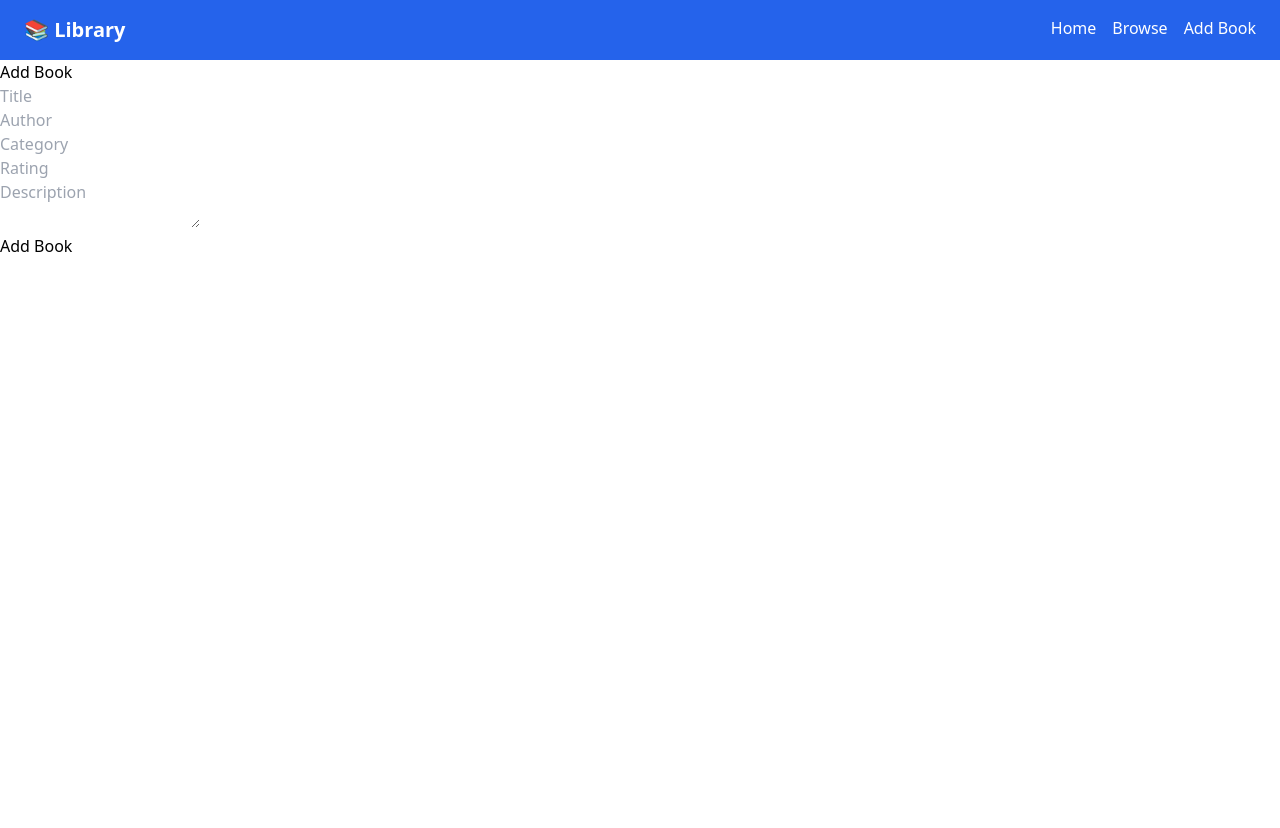
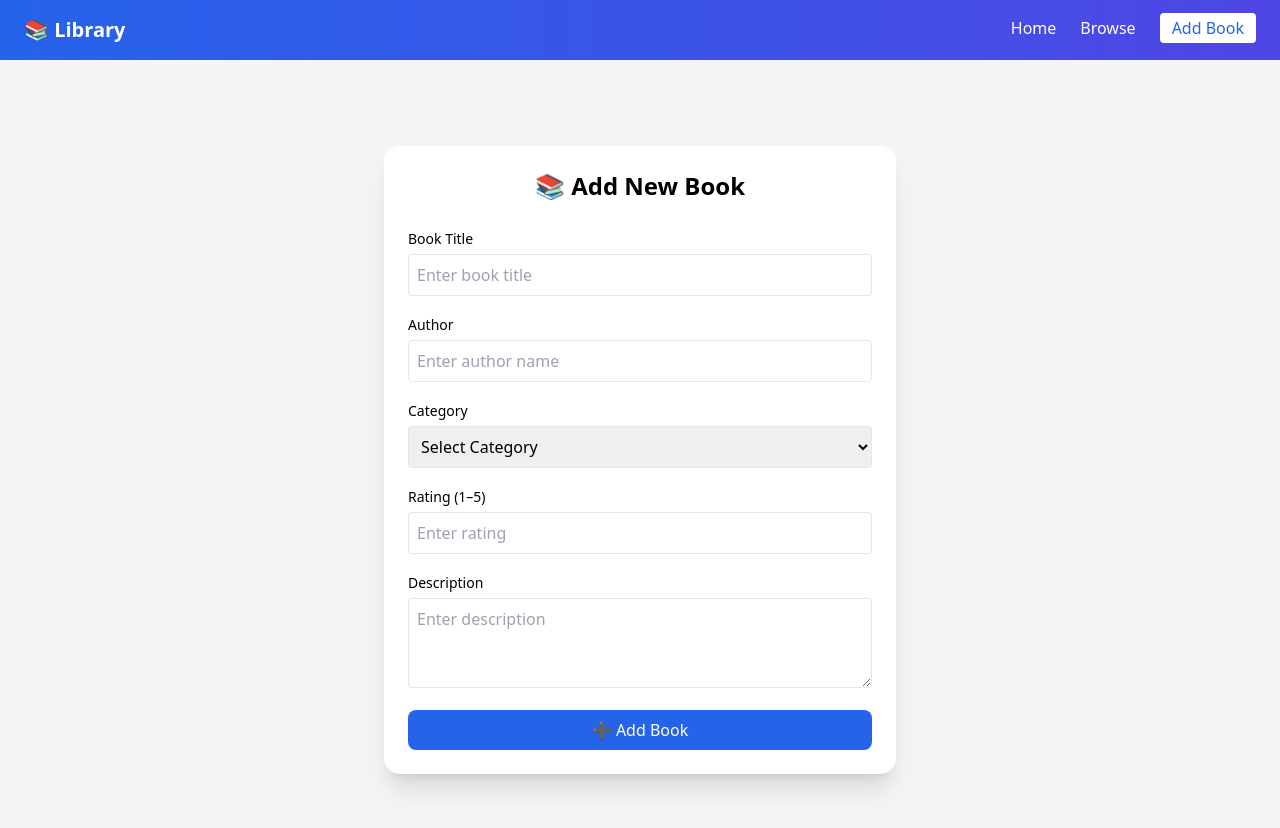
Before and after one commit to mcajoydeb/online-library, a React (Vite) app: page /add-book in a window 1280 px wide. Shown: the top 828 px of the page. Before the commit the page ends 800 px from the top, so only its background shows below. Built offline with nearby package versions, Linux system fonts and the light colour scheme.

Commit message:
home page browse ui updated

```diff
--- a/src/components/Navbar.jsx
+++ b/src/components/Navbar.jsx
@@ -2,13 +2,15 @@ import { Link } from "react-router-dom";
 
 function Navbar() {
   return (
-    <nav className="bg-blue-600 text-white px-6 py-4 flex justify-between">
+    <nav className="bg-gradient-to-r from-blue-600 to-indigo-600 text-white px-6 py-4 flex justify-between shadow">
       <h1 className="text-xl font-bold">📚 Library</h1>
 
-      <div className="space-x-4">
-        <Link to="/" className="hover:underline">Home</Link>
-        <Link to="/books" className="hover:underline">Browse</Link>
-        <Link to="/add-book" className="hover:underline">Add Book</Link>
+      <div className="space-x-6">
+        <Link to="/">Home</Link>
+        <Link to="/books">Browse</Link>
+        <Link to="/add-book" className="bg-white text-blue-600 px-3 py-1 rounded">
+          Add Book
+        </Link>
       </div>
     </nav>
   );
--- a/src/pages/AddBook.jsx
+++ b/src/pages/AddBook.jsx
@@ -17,16 +17,14 @@ function AddBook() {
 
   const [error, setError] = useState("");
 
-  // Handle input change
   const handleChange = (e) => {
     setForm({ ...form, [e.target.name]: e.target.value });
+    setError("");
   };
 
-  // Submit form
   const handleSubmit = (e) => {
     e.preventDefault();
 
-    // Validation
     if (
       !form.title ||
       !form.author ||
@@ -34,65 +32,105 @@ function AddBook() {
       !form.rating ||
       !form.description
     ) {
-      setError("All fields are required");
+      setError("All fields are required ⚠️");
       return;
     }
 
-    const newBook = {
-      id: Date.now(),
-      ...form,
-    };
-
-    dispatch(addBook(newBook));
-
-    // Redirect to browse page
+    dispatch(addBook({ id: Date.now(), ...form }));
     navigate("/books");
   };
 
   return (
+    <div className="min-h-screen flex items-center justify-center bg-gray-100 p-4">
+      <div className="bg-white shadow-xl rounded-2xl w-full max-w-lg p-6">
+        {/* Title */}
+        <h2 className="text-2xl font-bold text-center mb-6">
+          📚 Add New Book
+        </h2>
+
+        {/* Error */}
+        {error && (
+          <p className="bg-red-100 text-red-600 p-2 rounded mb-4 text-center">
+            {error}
+          </p>
+        )}
+
+        {/* Form */}
+        <form onSubmit={handleSubmit} className="space-y-4">
+          {/* Title */}
           <div>
-      <h2>Add Book</h2>
-
-      {error && <p style={{ color: "red" }}>{error}</p>}
-
-      <form onSubmit={handleSubmit}>
+            <label className="text-sm font-medium">Book Title</label>
             <input
               name="title"
-          placeholder="Title"
+              value={form.title}
               onChange={handleChange}
+              placeholder="Enter book title"
+              className="w-full mt-1 border p-2 rounded focus:ring-2 focus:ring-blue-400 outline-none"
             />
-        <br />
+          </div>
 
+          {/* Author */}
+          <div>
+            <label className="text-sm font-medium">Author</label>
             <input
               name="author"
-          placeholder="Author"
+              value={form.author}
               onChange={handleChange}
+              placeholder="Enter author name"
+              className="w-full mt-1 border p-2 rounded focus:ring-2 focus:ring-blue-400 outline-none"
             />
-        <br />
+          </div>
 
+          {/* Category */}
+          <div>
+            <label className="text-sm font-medium">Category</label>
+            <select
+              name="category"
+              value={form.category}
+              onChange={handleChange}
+              className="w-full mt-1 border p-2 rounded focus:ring-2 focus:ring-blue-400 outline-none"
+            >
+              <option value="">Select Category</option>
+              <option value="Fiction">Fiction</option>
+              <option value="Non-Fiction">Non-Fiction</option>
+              <option value="Sci-Fi">Sci-Fi</option>
+            </select>
+          </div>
+
+          {/* Rating */}
+          <div>
+            <label className="text-sm font-medium">Rating (1–5)</label>
             <input
-          name="category"
-          placeholder="Category"
+              type="number"
+              name="rating"
+              value={form.rating}
               onChange={handleChange}
+              placeholder="Enter rating"
+              min="1"
+              max="5"
+              className="w-full mt-1 border p-2 rounded focus:ring-2 focus:ring-blue-400 outline-none"
             />
-        <br />
+          </div>
 
-        <input
-          name="rating"
-          placeholder="Rating"
-          onChange={handleChange}
-        />
-        <br />
-
+          {/* Description */}
+          <div>
+            <label className="text-sm font-medium">Description</label>
             <textarea
               name="description"
-          placeholder="Description"
+              value={form.description}
               onChange={handleChange}
+              placeholder="Enter description"
+              className="w-full mt-1 border p-2 rounded focus:ring-2 focus:ring-blue-400 outline-none"
+              rows="3"
             />
-        <br />
+          </div>
 
-        <button type="submit">Add Book</button>
+          {/* Button */}
+          <button className="w-full bg-blue-600 text-white py-2 rounded-lg hover:bg-blue-700 transition duration-300">
+            ➕ Add Book
+          </button>
         </form>
+      </div>
     </div>
   );
 }
--- a/src/pages/BookDetails.jsx
+++ b/src/pages/BookDetails.jsx
@@ -1,25 +1,21 @@
 import { useParams, Link } from "react-router-dom";
-import books from "../data/books";
+import { useSelector } from "react-redux";
 
 function BookDetails() {
   const { id } = useParams();
+  const books = useSelector((state) => state.books.list);
 
-  // Find book by ID
-  const book = books.find((b) => b.id === parseInt(id));
+  const book = books.find((b) => b.id == id);
 
-  if (!book) {
-    return <h2>Book not found</h2>;
-  }
+  if (!book) return <h2>Not found</h2>;
 
   return (
-    <div>
-      <h2>{book.title}</h2>
-      <p><strong>Author:</strong> {book.author}</p>
-      <p><strong>Category:</strong> {book.category}</p>
-      <p><strong>Rating:</strong> {book.rating}</p>
-      <p><strong>Description:</strong> {book.description}</p>
+    <div className="p-6">
+      <h2 className="text-2xl font-bold">{book.title}</h2>
+      <p>{book.author}</p>
+      <p>{book.description}</p>
 
-      <Link to="/books">⬅ Back to Browse</Link>
+      <Link to="/books">Back</Link>
     </div>
   );
 }
--- a/src/pages/BrowseBooks.jsx
+++ b/src/pages/BrowseBooks.jsx
@@ -1,49 +1,77 @@
 import { useParams, Link } from "react-router-dom";
+import { useSelector } from "react-redux";
 import { useState } from "react";
-import { useSelector } from "react-redux";
 
 function BrowseBooks() {
   const { category } = useParams();
+  const books = useSelector((state) => state.books.list);
   const [search, setSearch] = useState("");
-    const booksData = useSelector((state) => state.books.list);
+
   // Filter by category
-  let filteredBooks = category
-    ? booksData.filter(
-        (book) => book.category.toLowerCase() === category.toLowerCase()
+  let filtered = category
+    ? books.filter(
+        (b) => b.category.toLowerCase() === category.toLowerCase()
       )
-    : booksData;
+    : books;
 
-  // Filter by search
-  filteredBooks = filteredBooks.filter(
-    (book) =>
-      book.title.toLowerCase().includes(search.toLowerCase()) ||
-      book.author.toLowerCase().includes(search.toLowerCase())
+  // Search filter
+  filtered = filtered.filter(
+    (b) =>
+      b.title.toLowerCase().includes(search.toLowerCase()) ||
+      b.author.toLowerCase().includes(search.toLowerCase())
   );
 
   return (
-    <div>
-      <h2>Browse Books</h2>
+    <div className="max-w-6xl mx-auto p-6">
+      {/* Heading */}
+      <h2 className="text-3xl font-bold mb-2">Browse Books</h2>
+      {category && (
+        <p className="text-gray-500 mb-4">Category: {category}</p>
+      )}
 
-      {category && <h3>Category: {category}</h3>}
-
-      {/* Search Bar */}
+      {/* Search */}
       <input
+        className="w-full md:w-1/2 border p-2 rounded mb-6 focus:outline-none focus:ring-2 focus:ring-blue-400"
         type="text"
-        placeholder="Search by title or author"
+        placeholder="Search by title or author..."
         value={search}
         onChange={(e) => setSearch(e.target.value)}
       />
 
-      {/* Book List */}
-      {filteredBooks.map((book) => (
-        <div key={book.id} style={{ border: "1px solid", margin: "10px" }}>
-          <h3>{book.title}</h3>
-          <p>{book.author}</p>
-          <Link to={`/book/${book.id}`}>View Details</Link>
-        </div>
-      ))}
+      {/* Grid */}
+      <div className="grid grid-cols-1 sm:grid-cols-2 md:grid-cols-3 gap-6">
+        {filtered.map((b) => (
+          <div
+            key={b.id}
+            className="bg-white rounded-xl shadow-md hover:shadow-xl transition transform hover:scale-105 p-4"
+          >
+            <h3 className="text-lg font-semibold">{b.title}</h3>
+            <p className="text-gray-500">{b.author}</p>
 
-      {filteredBooks.length === 0 && <p>No books found</p>}
+            <p className="text-sm text-gray-600 mt-2">
+              ⭐ {b.rating}
+            </p>
+
+            <span className="inline-block mt-2 text-xs bg-blue-100 text-blue-600 px-2 py-1 rounded">
+              {b.category}
+            </span>
+
+            <Link
+              to={`/book/${b.id}`}
+              className="block mt-4 text-blue-600 font-medium hover:underline"
+            >
+              View Details →
+            </Link>
+          </div>
+        ))}
+      </div>
+
+      {/* Empty State */}
+      {filtered.length === 0 && (
+        <p className="text-center text-gray-500 mt-10">
+          No books found 😔
+        </p>
+      )}
     </div>
   );
 }
--- a/src/pages/Home.jsx
+++ b/src/pages/Home.jsx
@@ -1,46 +1,28 @@
+import { useSelector } from "react-redux";
 import { Link } from "react-router-dom";
-import { useSelector } from "react-redux";
 
 function Home() {
   const books = useSelector((state) => state.books.list);
-  const categories = ["Fiction", "Non-Fiction", "Sci-Fi"];
+  const categories = ["Fiction", "Non-Fiction"];
 
   return (
-    <div className="p-6">
-      <h1 className="text-3xl font-bold mb-4">Welcome to Library 📚</h1>
+    <div className="max-w-6xl mx-auto p-6">
+      <h1 className="text-3xl font-bold mb-4">Welcome 📚</h1>
 
-      {/* Categories */}
-      <h2 className="text-xl font-semibold mb-2">Categories</h2>
       <div className="flex gap-3 mb-6">
         {categories.map((cat) => (
-          <Link
-            key={cat}
-            to={`/books/${cat}`}
-            className="bg-gray-200 px-4 py-2 rounded hover:bg-gray-300"
-          >
+          <Link key={cat} to={`/books/${cat}`} className="bg-gray-200 px-4 py-2 rounded">
             {cat}
           </Link>
         ))}
       </div>
 
-      {/* Books */}
-      <h2 className="text-xl font-semibold mb-2">Popular Books</h2>
-
-      <div className="grid grid-cols-1 md:grid-cols-3 gap-4">
-        {books.map((book) => (
-          <div
-            key={book.id}
-            className="border p-4 rounded shadow hover:shadow-lg"
-          >
-            <h3 className="text-lg font-bold">{book.title}</h3>
-            <p className="text-gray-600">{book.author}</p>
-
-            <Link
-              to={`/book/${book.id}`}
-              className="text-blue-500 mt-2 inline-block"
-            >
-              View Details →
-            </Link>
+      <div className="grid md:grid-cols-3 gap-4">
+        {books.map((b) => (
+          <div key={b.id} className="bg-white p-4 rounded shadow hover:scale-105 transition">
+            <h3 className="font-bold">{b.title}</h3>
+            <p>{b.author}</p>
+            <Link to={`/book/${b.id}`} className="text-blue-500">View →</Link>
           </div>
         ))}
       </div>
--- a/src/pages/NotFound.jsx
+++ b/src/pages/NotFound.jsx
@@ -1,14 +1,13 @@
-import { useLocation, Link } from "react-router-dom";
+import { Link, useLocation } from "react-router-dom";
 
 function NotFound() {
   const location = useLocation();
 
   return (
-    <div>
-      <h2>404 - Page Not Found</h2>
-      <p>Invalid URL: {location.pathname}</p>
-
-      <Link to="/">Go Back Home</Link>
+    <div className="p-6 text-center">
+      <h2>404</h2>
+      <p>{location.pathname}</p>
+      <Link to="/">Home</Link>
     </div>
   );
 }
```
Lines whose indentation alone changed are shown as unchanged.
